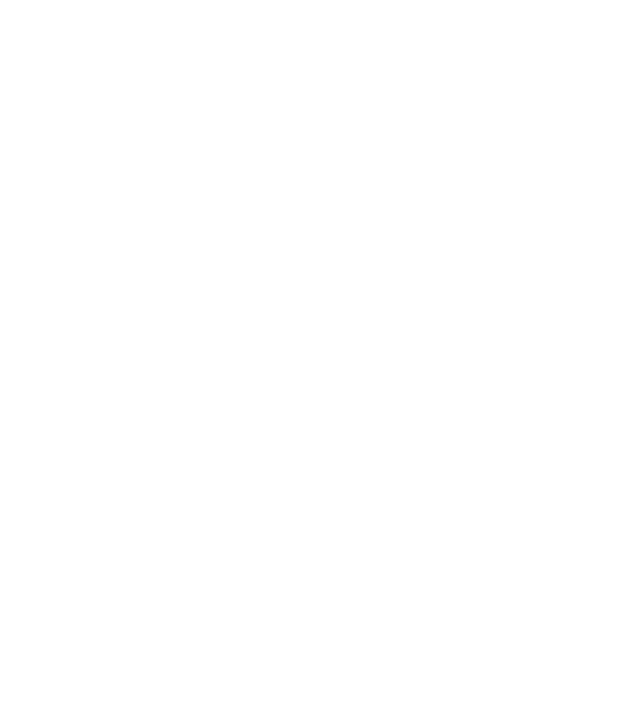
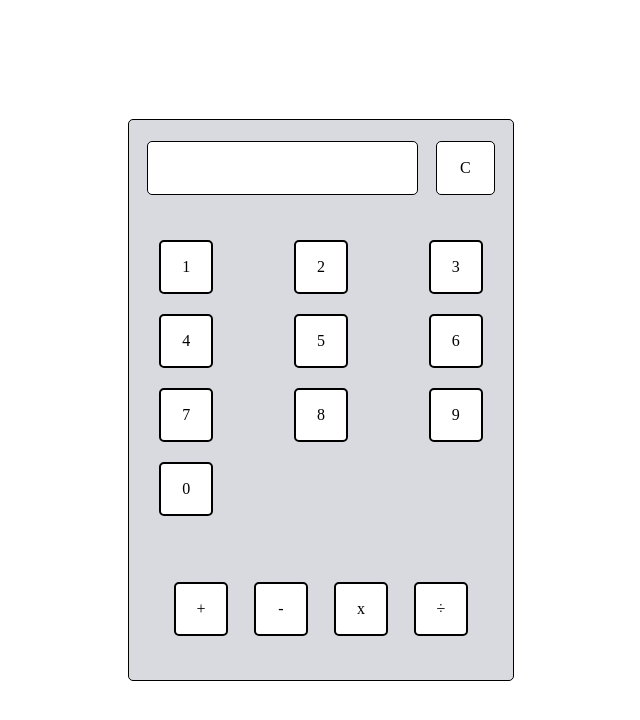
Before and after one commit to RafaelBerger/calculadora, a plain HTML site: page index.html in a window 1280 px wide. Shown: the whole page, without its empty margins (319-959 px from the left). Drawn offline with Linux system fonts and the light colour scheme.

Commit message:
HTML/CSS concluídos

```diff
--- a/index.html
+++ b/index.html
@@ -5,6 +5,40 @@
     <meta http-equiv="X-UA-Compatible" content="IE=edge" />
     <meta name="viewport" content="width=device-width, initial-scale=1.0" />
     <title>Calculadora</title>
+    <link rel="stylesheet" href="style.css" />
   </head>
-  <body></body>
+  <body>
+    <main id="corpo">
+      <section id="corpo-visor">
+        <div class="visor-clear">
+          <div id="visor"></div>
+          <div id="clear">C</div>
+        </div>
+      </section>
+      <section id="corpo-geral">
+        <!-- Numeros -->
+        <div id="container-numero">
+          <div id="corpo-numeros">
+            <div class="teclas">1</div>
+            <div class="teclas">2</div>
+            <div class="teclas">3</div>
+            <div class="teclas">4</div>
+            <div class="teclas">5</div>
+            <div class="teclas">6</div>
+            <div class="teclas">7</div>
+            <div class="teclas">8</div>
+            <div class="teclas">9</div>
+            <div class="teclas">0</div>
+          </div>
+        </div>
+        <!-- Operadores -->
+        <div id="corpo-operadores">
+          <div class="teclas">+</div>
+          <div class="teclas">-</div>
+          <div class="teclas">x</div>
+          <div class="teclas">÷</div>
+        </div>
+      </section>
+    </main>
+  </body>
 </html>
--- a/style.css
+++ b/style.css
@@ -0,0 +1,105 @@
+body {
+  width: 100vw;
+  height: 100vh;
+  display: flex;
+  justify-content: center;
+  align-items: center;
+  margin: 0;
+  padding: 0;
+}
+
+#corpo {
+  width: 30%;
+  height: 70%;
+  border: solid black 1px;
+  border-radius: 5px;
+  background-color: #d9dadf;
+}
+
+#visor {
+  background-color: #ffffff;
+  width: 70%;
+  height: 80%;
+  border-radius: 5px;
+  display: flex;
+  justify-content: center;
+  align-items: center;
+  border: solid black 1px;
+}
+
+#clear {
+  width: 15%;
+  height: 80%;
+  background-color: #ffffff;
+  border-radius: 5px;
+  display: flex;
+  justify-content: center;
+  align-items: center;
+  cursor: pointer;
+  border: solid black 1px;
+}
+
+#clear:hover {
+  transition: 0.3s;
+  background-color: #c8a2c8;
+}
+
+#corpo-visor {
+  display: flex;
+  justify-content: center;
+}
+
+#corpo-numeros {
+  display: grid;
+  width: 100%;
+  grid-template-areas: "teste teste teste";
+  grid-template-columns: 1fr 1fr 1fr;
+  grid-template-rows: 1fr 1fr 1fr;
+  grid-gap: 20px;
+  justify-items: center;
+  align-items: center;
+}
+
+#container-numero {
+  display: flex;
+  width: 100%;
+  justify-content: center;
+  align-items: center;
+  margin-top: 5vh;
+}
+
+#corpo-operadores {
+  width: 90%;
+  height: 15vh;
+  display: flex;
+  justify-content: space-evenly;
+  align-items: flex-end;
+  margin-left: 1.5vw;
+}
+
+.teclas {
+  display: flex;
+  justify-content: center;
+  align-items: center;
+  width: 50px;
+  height: 50px;
+  border: solid black 2px;
+  border-radius: 5px;
+  cursor: pointer;
+  background-color: #ffffff;
+}
+
+.teclas:hover {
+  transition: 0.3s;
+  background-color: #c8a2c8;
+}
+
+.visor-clear {
+  margin-top: 1rem;
+  width: 100%;
+  height: 4rem;
+  display: flex;
+  justify-content: space-evenly;
+  align-items: center;
+  border-radius: 5px;
+}
```
